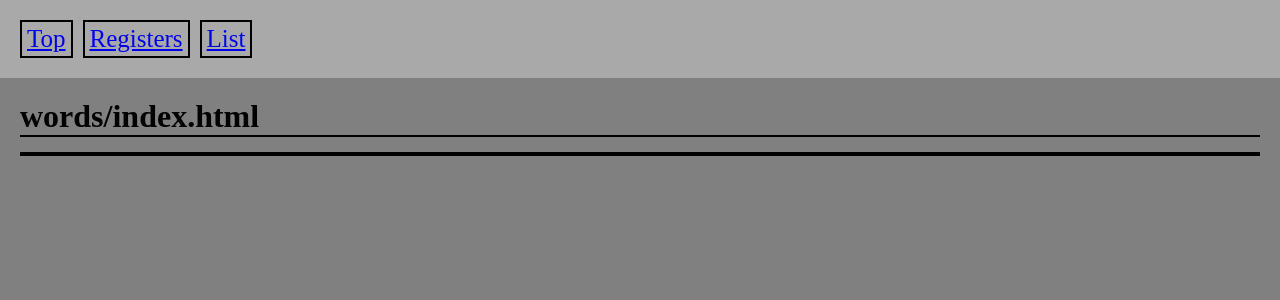
After one commit to Lootmann/djan_new_go, a Django app: page /words/ in a window 1280 px wide. The commit adds this page. Shown: the top 300 px of the page. Run offline with Django 4.2, Linux system fonts and the light colour scheme; data that the repository does not hold is empty.

Commit message:
words: words_list

```diff
--- a/config/urls.py
+++ b/config/urls.py
@@ -6,4 +6,5 @@ urlpatterns = [
     # custom apps
     path("", include("top.urls")),
     path("registers/", include("registers.urls")),
+    path("words/", include("words.urls")),
 ]
--- /dev/null
+++ b/static/words/words_list.css
@@ -0,0 +1,21 @@
+.words-list {
+  border: 2px solid black;
+  padding-left: 15px;
+
+  display: flex;
+  flex-direction: column;
+  gap: 10px;
+}
+
+.word {
+  font-size: 20px;
+  padding-bottom: 2px;
+}
+
+.words-list ul {
+  margin-left: 10px;
+}
+
+.words-list li {
+  margin-left: 10px;
+}
--- a/templates/components/header.html
+++ b/templates/components/header.html
@@ -8,7 +8,6 @@
   <ul>
     <li><a href="{% url 'top:index' %}">Top</a></li>
     <li><a href="{% url 'registers:index' %}">Registers</a></li>
-    <li>hoge</li>
-    <li>hoge</li>
+    <li><a href="{% url 'words:index' %}">List</a></li>
   </ul>
 </header>
--- /dev/null
+++ b/templates/words/words_list.html
@@ -0,0 +1,28 @@
+{% extends 'base.html' %}
+{% load static %}
+
+{% block extracss %}
+<link rel="stylesheet" href="{% static 'words/words_list.css' %}">
+{% endblock extracss%}
+
+{% block title %}
+words/words_list.html
+{% endblock title %}
+
+{% block main %}
+<h1>words/index.html</h1>
+
+<ul class="words-list">
+  {% for word in words %}
+  <li>
+    <u class="word">{{ word.spell }} - {{ word.meaning }}</u>
+
+    <ul>
+      {% for ex in word.examplemodel_set.all %}
+      <li>{{ex}}</li>
+      {% endfor %}
+    </ul>
+  </li>
+  {% endfor %}
+</ul>
+{% endblock main %}
--- /dev/null
+++ b/words/urls.py
@@ -0,0 +1,9 @@
+from django.urls import path
+
+from words.views import WordListView
+
+app_name = "words"
+
+urlpatterns = [
+    path("", WordListView.as_view(), name="index"),
+]
--- /dev/null
+++ b/words/views.py
@@ -0,0 +1,9 @@
+from django.views import generic
+
+from words.models import WordModel
+
+
+class WordListView(generic.ListView):
+    model = WordModel
+    template_name = "words/words_list.html"
+    context_object_name = "words"
```
